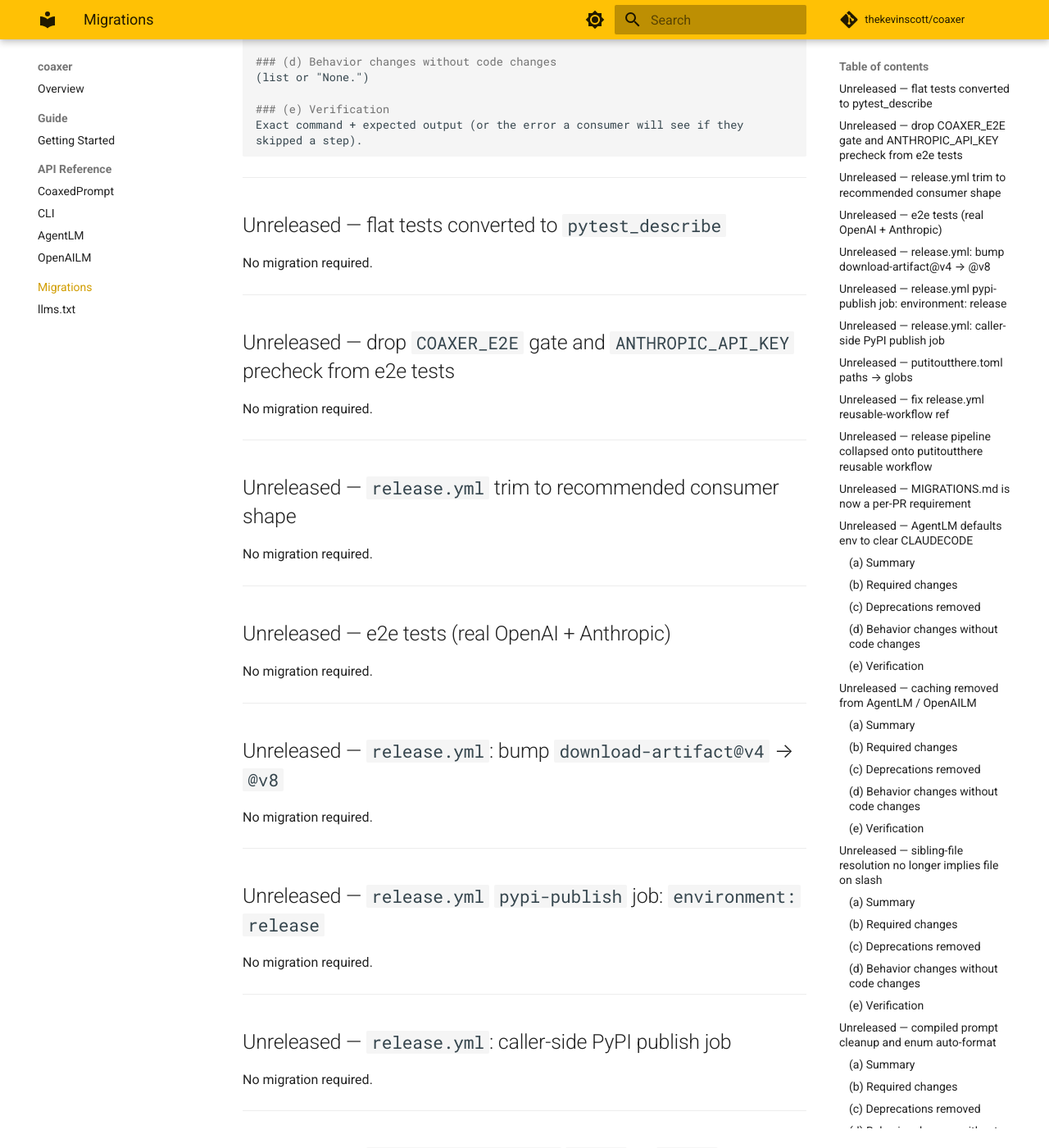
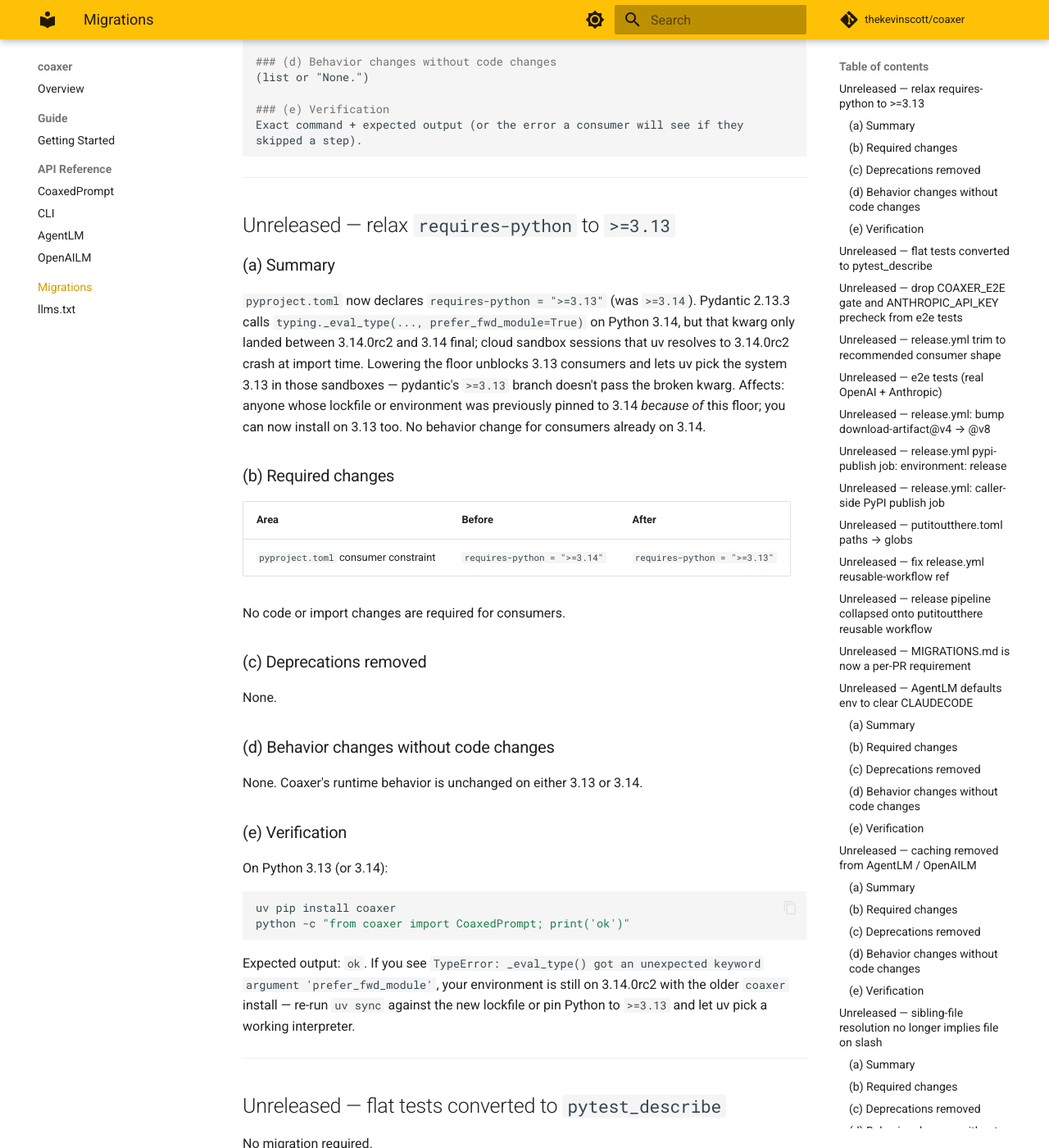
Before and after one commit to thekevinscott/coaxer, an MkDocs documentation site: the page built from docs/migrations.md, in a window 1280 px wide and 1400 px high, scrolled down 528 px. Shown: the whole window at 82% size. Built offline with MkDocs 1.6.1 and Material for MkDocs 9.7.7, drawn with Linux system fonts in a browser that asks for light colours; comment, search, counter and statistics services are not loaded.

Commit message:
fix: relax requires-python to >=3.13 to unblock cloud sandbox (#64)
Pydantic 2.13.3 calls `typing._eval_type(..., prefer_fwd_module=True)`
on Python 3.14, but that kwarg only landed between 3.14.0rc2 and 3.14
final. Cloud sandboxes resolve to 3.14.0rc2 (uv's catalog hasn't picked
up 3.14 final yet) and crash at collection on every test that imports
`coaxer` (which is nearly all of them, since `__init__` pulls in
`AgentLM` -> DSPy -> litellm -> pydantic).

Lower the floor to 3.13 so uv picks the working system 3.13 in those
sandboxes (pydantic's >=3.13 branch doesn't pass the broken kwarg).
The CI matrix now tests both 3.13 and 3.14 to lock the lower bound in.

Also bumps ruff `target-version` py314 -> py313, and adds
`from __future__ import annotations` to `coaxer/lm.py` so the
`def copy(self, **kwargs) -> AgentLM` self-reference resolves on 3.13
(where PEP 649 deferred-annotation evaluation isn't the default).

Closes #62

release: patch

````diff
--- a/MIGRATIONS.md
+++ b/MIGRATIONS.md
@@ -30,6 +30,49 @@
 Exact command + expected output (or the error a consumer will see if they
 skipped a step).
 ```
+
+---
+
+## Unreleased — relax `requires-python` to `>=3.13`
+
+### (a) Summary
+`pyproject.toml` now declares `requires-python = ">=3.13"` (was `>=3.14`).
+Pydantic 2.13.3 calls `typing._eval_type(..., prefer_fwd_module=True)` on
+Python 3.14, but that kwarg only landed between 3.14.0rc2 and 3.14 final;
+cloud sandbox sessions that uv resolves to 3.14.0rc2 crash at import time.
+Lowering the floor unblocks 3.13 consumers and lets uv pick the system 3.13
+in those sandboxes — pydantic's `>=3.13` branch doesn't pass the broken
+kwarg. Affects: anyone whose lockfile or environment was previously pinned
+to 3.14 *because of* this floor; you can now install on 3.13 too. No
+behavior change for consumers already on 3.14.
+
+### (b) Required changes
+
+| Area | Before | After |
+| ---- | ------ | ----- |
+| `pyproject.toml` consumer constraint | `requires-python = ">=3.14"` | `requires-python = ">=3.13"` |
+
+No code or import changes are required for consumers.
+
+### (c) Deprecations removed
+None.
+
+### (d) Behavior changes without code changes
+None. Coaxer's runtime behavior is unchanged on either 3.13 or 3.14.
+
+### (e) Verification
+On Python 3.13 (or 3.14):
+
+```bash
+uv pip install coaxer
+python -c "from coaxer import CoaxedPrompt; print('ok')"
+```
+
+Expected output: `ok`. If you see
+`TypeError: _eval_type() got an unexpected keyword argument 'prefer_fwd_module'`,
+your environment is still on 3.14.0rc2 with the older `coaxer` install —
+re-run `uv sync` against the new lockfile or pin Python to `>=3.13` and
+let uv pick a working interpreter.
 
 ---
 
--- a/pyproject.toml
+++ b/pyproject.toml
@@ -3,7 +3,7 @@
 dynamic = ["version"]
 description = "Evals-first prompt optimization. Label examples, get better prompts."
 readme = "README.md"
-requires-python = ">=3.14"
+requires-python = ">=3.13"
 dependencies = [
     "dspy>=3.0,<3.2",
     "claude-agent-sdk",
@@ -61,7 +61,7 @@
 
 
 [tool.ruff]
-target-version = "py314"
+target-version = "py313"
 line-length = 100
 
 [tool.ruff.lint]
````
Also changed, not shown: CHANGELOG.md (+1 -0 lines), 4 other files.
